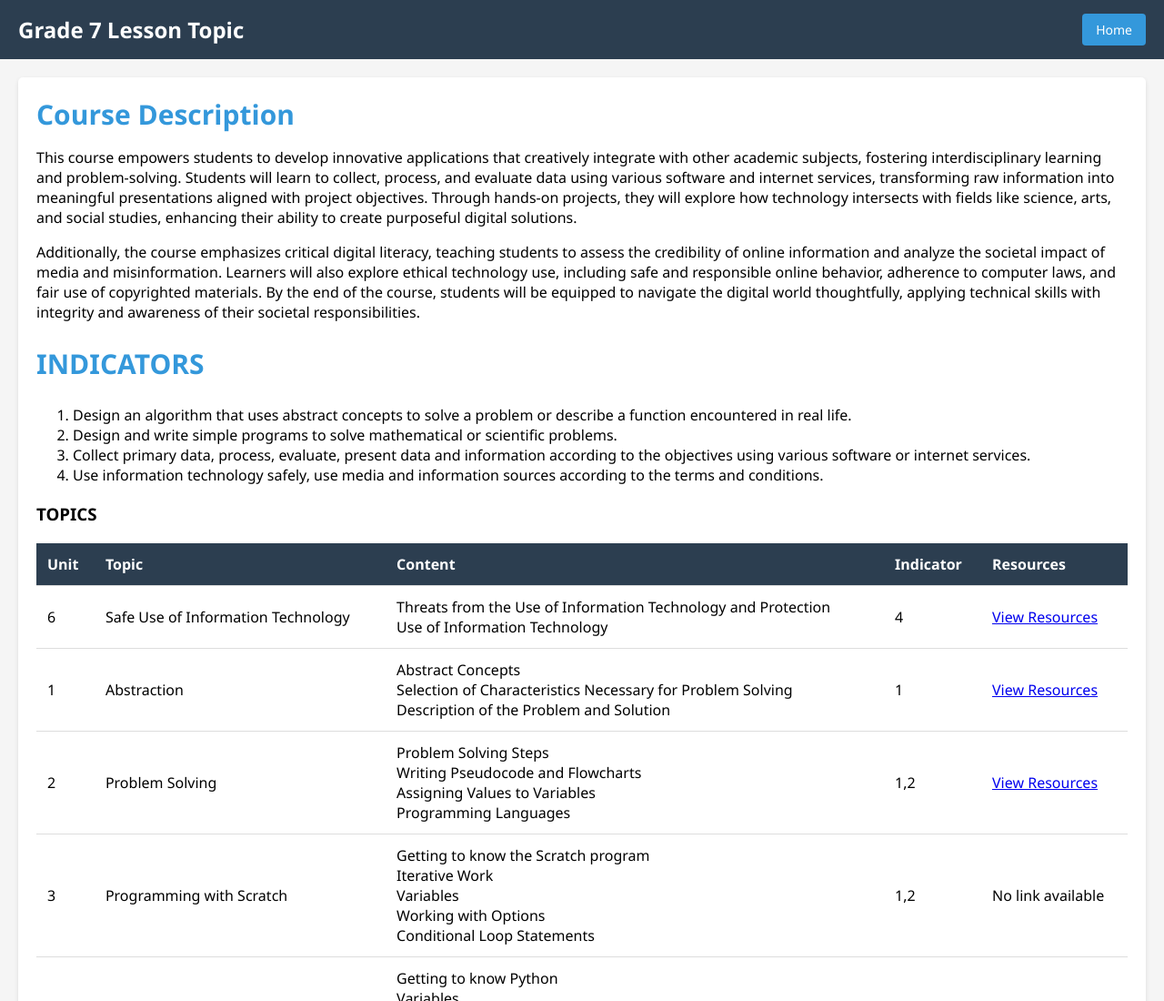
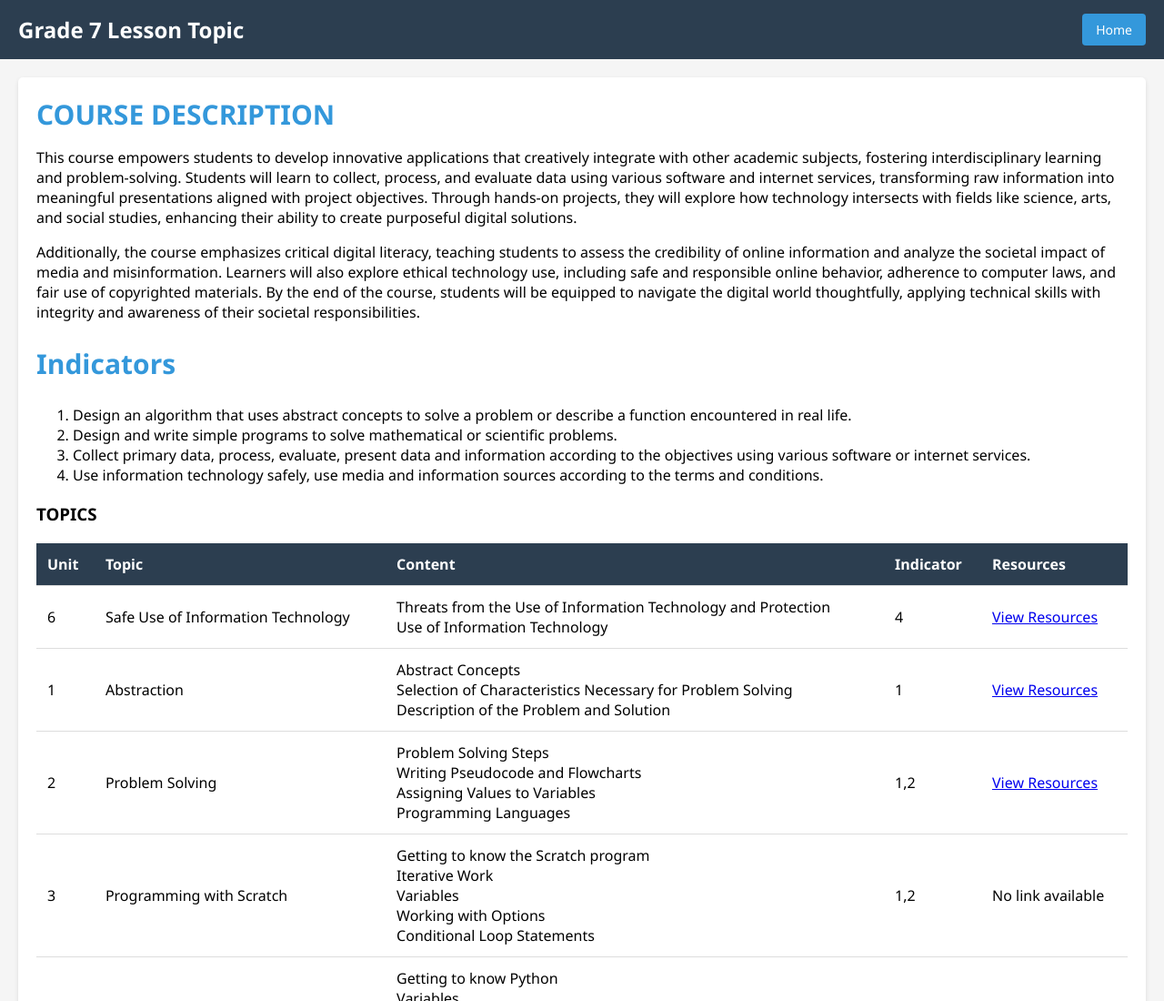
Before and after one commit to mufasaonat/nextgen-coders, a plain HTML site: page grade7.html in a window 1280 px wide. Shown: the top 1100 px of the page at 91% size. Drawn offline with Linux system fonts and the light colour scheme.

Commit message:
Update grade7.html

```diff
--- a/grade7.html
+++ b/grade7.html
@@ -161,11 +161,11 @@
         </div> -->
 
         <div class="content">
-        <h1 class="indicator">Course Description</h1>
+        <h1 class="indicator">COURSE DESCRIPTION</h1>
             <div class="tab-content active" id="indicator1">
                 <p>This course empowers students to develop innovative applications that creatively integrate with other academic subjects, fostering interdisciplinary learning and problem-solving. Students will learn to collect, process, and evaluate data using various software and internet services, transforming raw information into meaningful presentations aligned with project objectives. Through hands-on projects, they will explore how technology intersects with fields like science, arts, and social studies, enhancing their ability to create purposeful digital solutions. </p>
                 <p>Additionally, the course emphasizes critical digital literacy, teaching students to assess the credibility of online information and analyze the societal impact of media and misinformation. Learners will also explore ethical technology use, including safe and responsible online behavior, adherence to computer laws, and fair use of copyrighted materials. By the end of the course, students will be equipped to navigate the digital world thoughtfully, applying technical skills with integrity and awareness of their societal responsibilities.</p>
-                <h2 class="indicator">INDICATORS</h2>
+                <h2 class="indicator">Indicators</h2>
             <ol>
             <li>Design an algorithm that uses abstract concepts to solve a problem or describe a function encountered in real life.</li>
             <li>Design and write simple programs to solve mathematical or scientific problems.</li>
```
